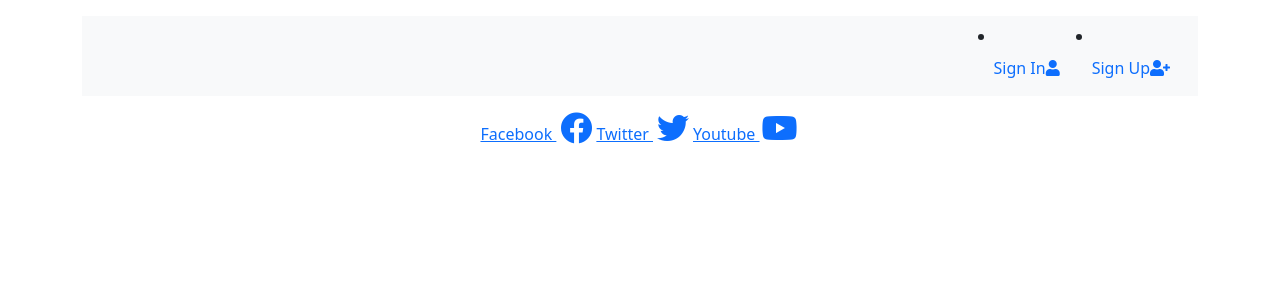
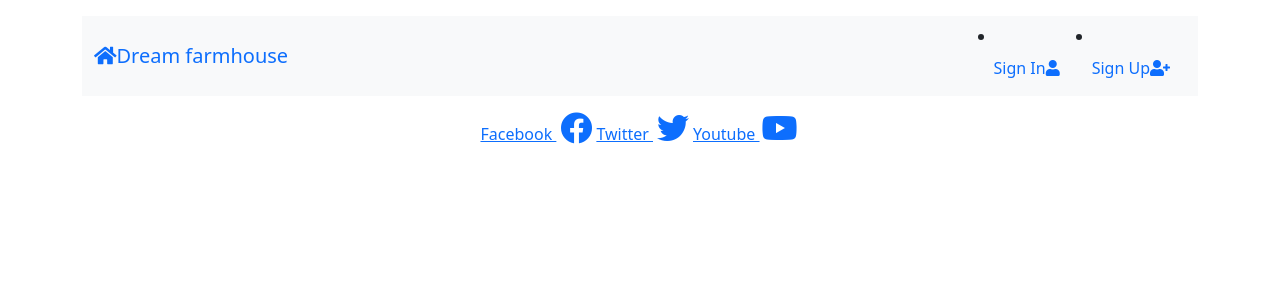
Before and after one commit to Attstar2021/new_farmhouse, a Django app: page /blog/ in a window 1280 px wide. Shown: the top 300 px of the page. Run offline with Django 4.2, Linux system fonts and the light colour scheme; data that the repository does not hold is empty.

Commit message:
return code to intial condition to check error

```diff
--- a/templates/base.html
+++ b/templates/base.html
@@ -22,17 +22,17 @@
       <article class="container mt-3">
         <header class="header" id="header">
           <nav class="navbar navbar-expand-lg bg-light">
-            <div class="container-fluid icon">
+            <div class="container-fluid">
               <button class="navbar-toggler" type="button" data-bs-toggle="collapse" data-bs-target="#navbarTogglerDemo03" aria-controls="navbarTogglerDemo03" aria-expanded="false" aria-label="Toggle navigation">
-                <span class="navbar-toggler-icon"><a href="{% url 'home' %}" class="navbar-brand"><i class="fas fa-home"></i>Dream farmhouse</a></span>
+                <span class="navbar-toggler-icon"></span>
               </button>
-
+              <a href="{% url 'home' %}" class="navbar-brand"><i class="fas fa-home"></i>Dream farmhouse</a>
               <div class="collapse navbar-collapse" id="navbarTogglerDemo03">
                 <ul class="navbar-nav me-auto mb-2 mb-lg-0"></ul>
                 {% if user.is_authenticated %}
                 <li class="nav-item"><a class="nav-link active" aria-current="page" href="{% url 'BookingListView' %}">Your Bookings</a></li>
                 <li class="nav-item"><a class="nav-link active" aria-current="page" href="{% url 'blog' %}">Farmhouse Blog</a></li>
-                <li class="nav-item"><a class="nav-link active" aria-current="page" href="{% url 'account_logout' %}">Logout</a>
+                <li class="nav-item"><a class="nav-link active" aria-current="page" href="{% url 'account_logout' %}">Logout</a></li>
                 {% else %}
                 </li>
                 <li class="nav-item"><a class="nav-link active" aria-current="page" href="{% url 'account_login' %}">Sign In<i class="fas fa-user"></i> </a></li>
```
